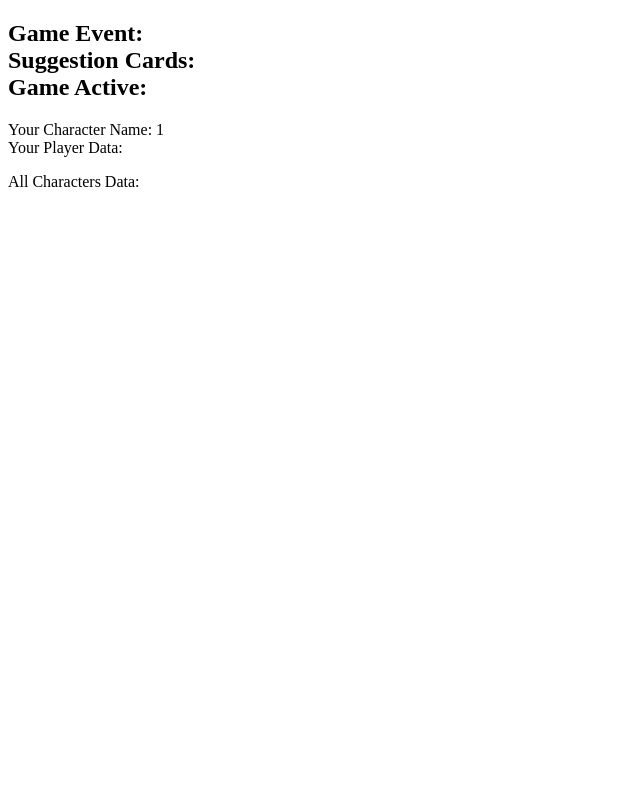
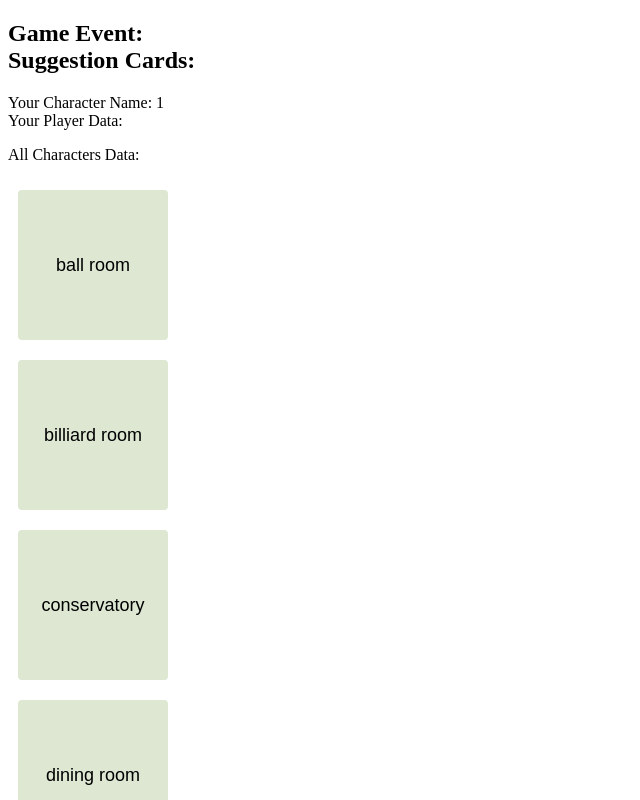
Before and after one commit to TrellixVulnTeam/clue-less-ui_HX8T, an Angular app: page /game/1/1 in a window 1280 px wide. Shown: the top 800 px of the page, without its empty margins (0-640 px from the left). Built offline with nearby package versions, Linux system fonts and the light colour scheme; no server answers.

Commit message:
adding more ui logic

```diff
--- a/src/app/app.module.ts
+++ b/src/app/app.module.ts
@@ -8,8 +8,7 @@ import { GameComponent } from './game/game.component';
 import { LoginComponent } from './login/login.component';
 import { FormsModule, ReactiveFormsModule } from '@angular/forms';
 import { WaitRoomComponent } from './wait-room/wait-room.component';
-import {MatRadioModule} from '@angular/material/radio';
-import { MatInputModule } from '@angular/material/input';
+import { MaterialModule } from './material/material.module';
 
 @NgModule({
   declarations: [
@@ -24,8 +23,7 @@ import { MatInputModule } from '@angular/material/input';
     AppRoutingModule,
     FormsModule,
     ReactiveFormsModule,
-    MatRadioModule,
-    MatInputModule
+    MaterialModule
   ],
   providers: [
     PlayerService,
--- /dev/null
+++ b/src/app/clue-game-button.ts
@@ -0,0 +1,13 @@
+export class ClueGameButton {
+
+    // always start disabled
+    disabled = true;
+
+    enable() {
+        this.disabled = false;
+    }
+
+    disable() {
+        this.disabled = true;
+    }
+}
--- /dev/null
+++ b/src/app/clue.ts
@@ -0,0 +1,53 @@
+import {LocationButton} from './location-button'
+import { environment } from '../environments/environment';
+
+export class Clue {
+
+    LOCATION_ARRAY:LocationButton[] = [
+        new LocationButton(environment.LOCATION_NAME_BALL_ROOM, environment.LOCATION_TYPE_ROOM, 4, 2 ),
+        new LocationButton(environment.LOCATION_NAME_BILLIARD_ROOM, environment.LOCATION_TYPE_ROOM, 4, 4 ),
+        new LocationButton(environment.LOCATION_NAME_CONSERVATORY, environment.LOCATION_TYPE_ROOM, 2, 2 ),
+        new LocationButton(environment.LOCATION_NAME_DINING_ROOM, environment.LOCATION_TYPE_ROOM, 6, 4 ),
+        new LocationButton(environment.LOCATION_NAME_HALL, environment.LOCATION_TYPE_ROOM, 4, 6 ),
+        new LocationButton(environment.LOCATION_NAME_KITCHEN, environment.LOCATION_TYPE_ROOM, 6, 2 ),
+        new LocationButton(environment.LOCATION_NAME_LOUNGE, environment.LOCATION_TYPE_ROOM, 6, 6 ),
+        new LocationButton(environment.LOCATION_NAME_LIBRARY, environment.LOCATION_TYPE_ROOM, 2, 4 ),
+        new LocationButton(environment.LOCATION_NAME_STUDY, environment.LOCATION_TYPE_ROOM, 2, 6 ),
+
+        // add homes
+        new LocationButton(environment.LOCATION_NAME_MRS_WHITE_HOME, environment.LOCATION_TYPE_HOME, 5, 1 ),
+        new LocationButton(environment.LOCATION_NAME_MR_GREEN_HOME, environment.LOCATION_TYPE_HOME, 3, 1 ),
+        new LocationButton(environment.LOCATION_NAME_MRS_PEACOCK_HOME, environment.LOCATION_TYPE_HOME, 1, 3 ),
+        new LocationButton(environment.LOCATION_NAME_PROF_PLUM_HOME, environment.LOCATION_TYPE_HOME, 1, 5 ),
+        new LocationButton(environment.LOCATION_NAME_MISS_SCARLET_HOME, environment.LOCATION_TYPE_HOME, 5, 7 ),
+        new LocationButton(environment.LOCATION_NAME_COLONEL_MUSTARD_HOME, environment.LOCATION_TYPE_HOME, 7, 5 ),
+
+        // add hallways
+        new LocationButton(environment.LOCATION_NAME_HALLWAY_32, environment.LOCATION_TYPE_HALLWAY, 3, 2 ),
+        new LocationButton(environment.LOCATION_NAME_HALLWAY_52, environment.LOCATION_TYPE_HALLWAY, 5, 2 ),
+        new LocationButton(environment.LOCATION_NAME_HALLWAY_23, environment.LOCATION_TYPE_HALLWAY, 2, 3 ),
+        new LocationButton(environment.LOCATION_NAME_HALLWAY_43, environment.LOCATION_TYPE_HALLWAY, 4, 3 ),
+        new LocationButton(environment.LOCATION_NAME_HALLWAY_63, environment.LOCATION_TYPE_HALLWAY, 6, 3 ),
+        new LocationButton(environment.LOCATION_NAME_HALLWAY_34, environment.LOCATION_TYPE_HALLWAY, 3, 4 ),
+        new LocationButton(environment.LOCATION_NAME_HALLWAY_54, environment.LOCATION_TYPE_HALLWAY, 5, 4 ),
+        new LocationButton(environment.LOCATION_NAME_HALLWAY_25, environment.LOCATION_TYPE_HALLWAY, 2, 5 ),
+        new LocationButton(environment.LOCATION_NAME_HALLWAY_45, environment.LOCATION_TYPE_HALLWAY, 4, 5 ),
+        new LocationButton(environment.LOCATION_NAME_HALLWAY_65, environment.LOCATION_TYPE_HALLWAY, 6, 5 ),
+        new LocationButton(environment.LOCATION_NAME_HALLWAY_36, environment.LOCATION_TYPE_HALLWAY, 3, 6 ),
+        new LocationButton(environment.LOCATION_NAME_HALLWAY_56, environment.LOCATION_TYPE_HALLWAY, 5, 6 )
+    ];
+
+    LOCATION_MAP = this.initLocationMap();
+
+    initLocationMap() {
+        var location_map:any = {};
+        var location_name:any;
+
+        for (var loc of this.LOCATION_ARRAY) {
+            location_name = loc.name;
+            location_map.location_name = loc;
+        }
+
+        return location_map;
+    }
+}
--- a/src/app/game/game.component.css
+++ b/src/app/game/game.component.css
@@ -0,0 +1,13 @@
+.location-buttons button {
+    font-size: 18px;
+    margin: 10px;
+    width: 150px;
+    height: 150px;
+    white-space: normal;
+    color: #000000;
+    background-color: #98aa83;
+}
+
+.location-buttons button:disabled {
+    background-color: #dde7d2;
+}
--- a/src/app/game/game.component.html
+++ b/src/app/game/game.component.html
@@ -1,7 +1,6 @@
 <h2>
     Game Event: {{ eventMessage }}<br>
     Suggestion Cards: {{ suggestion }}<br>
-    Game Active: {{ active }}
 </h2>
 
 <p>
@@ -12,3 +11,13 @@
 <p>
     All Characters Data: {{ characters | json }}
 </p>
+
+<section>
+    <div class="location-buttons">
+        <div *ngFor="let loc of buttons.locations">
+            <button mat-raised-button disabled="{{ loc.disabled }}">
+                {{ loc.name }}
+            </button>
+        </div>
+    </div>
+</section>
--- a/src/app/game/game.component.ts
+++ b/src/app/game/game.component.ts
@@ -1,15 +1,14 @@
 import { Component, OnInit } from '@angular/core';
-// import { Game } from '../player-service/game';
 import { PlayerService } from '../player-service/player.service';
 import { ActivatedRoute } from '@angular/router';
-
+import { Clue } from '../clue';
 
 @Component({
   selector: 'game',
   templateUrl: './game.component.html',
   styleUrls: ['./game.component.css']
 })
-export class GameComponent implements OnInit {
+export class GameComponent extends Clue implements OnInit {
 
   // game data
   gameId: any | undefined;
@@ -23,7 +22,11 @@ export class GameComponent implements OnInit {
   playerName: string | undefined;
   charName: any | undefined;
 
+  // buttons
+  buttons: any | undefined;
+
   constructor(private route: ActivatedRoute, private playerService: PlayerService) {
+    super();
     this.gameId = route.snapshot.paramMap.get('gameId');
     this.charName = route.snapshot.paramMap.get('charName');
   }
@@ -31,6 +34,13 @@ export class GameComponent implements OnInit {
   ngOnInit() {
 
     this.playerService.setPlayerService(this.gameId, this.playerName);
+
+    // TODO: establish buttons for UI
+    this.buttons = {
+      locations: this.LOCATION_ARRAY,
+      suggest: '',
+      accuse: ''
+    }
 
     this.playerService.gameData$
       .subscribe(data => { // sets up the subscription for game data (this is refreshed every 5 seconds in game-backend.service)
--- /dev/null
+++ b/src/app/location-button.ts
@@ -0,0 +1,19 @@
+import { ClueGameButton } from "./clue-game-button";
+
+export class LocationButton extends ClueGameButton{
+    public name:string | undefined;
+    type:string | undefined;
+    x:number | undefined;
+    y:number | undefined;
+    img_path:string | undefined;
+
+    constructor(name:string = '', type:string = '', x:number = 0, y:number = 0, img_path:string = '/') {
+        super();
+        this.name = name;
+        this.type = type;
+        this.x = x;
+        this.y = y;
+        this.img_path = img_path;
+    }
+
+}
--- a/src/environments/environment.ts
+++ b/src/environments/environment.ts
@@ -74,5 +74,4 @@ export const environment = {
   PLAYER_STATE_COMPLETE_TURN: "complete_turn",
   PLAYER_STATE_WIN: "win",
   PLAYER_STATE_LOSE: "lose"
-
 };
```
Also changed, not shown: src/app/material/material.module.ts (added, +126 -0 lines), 2 other files (tests, documents, lock files or other folders).
